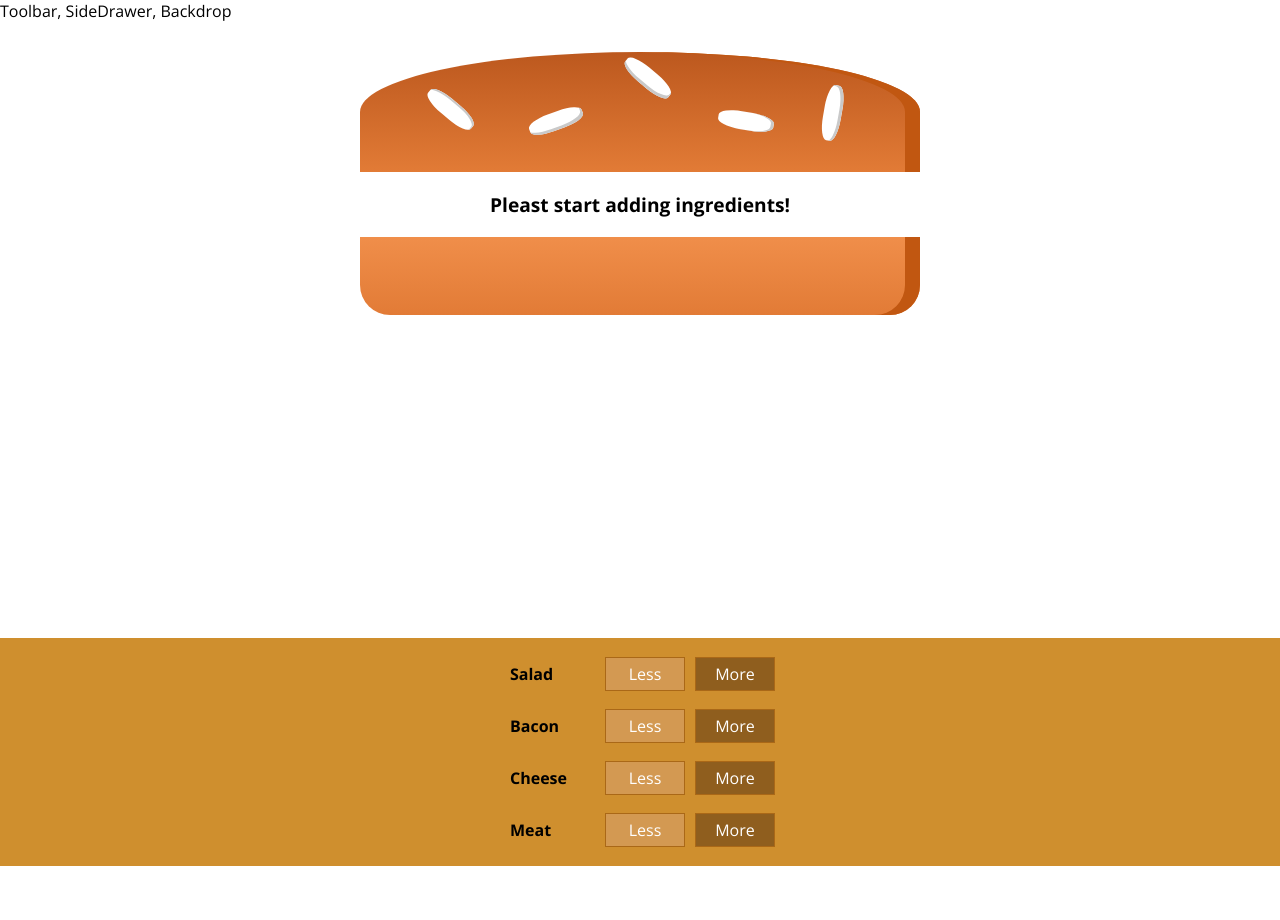
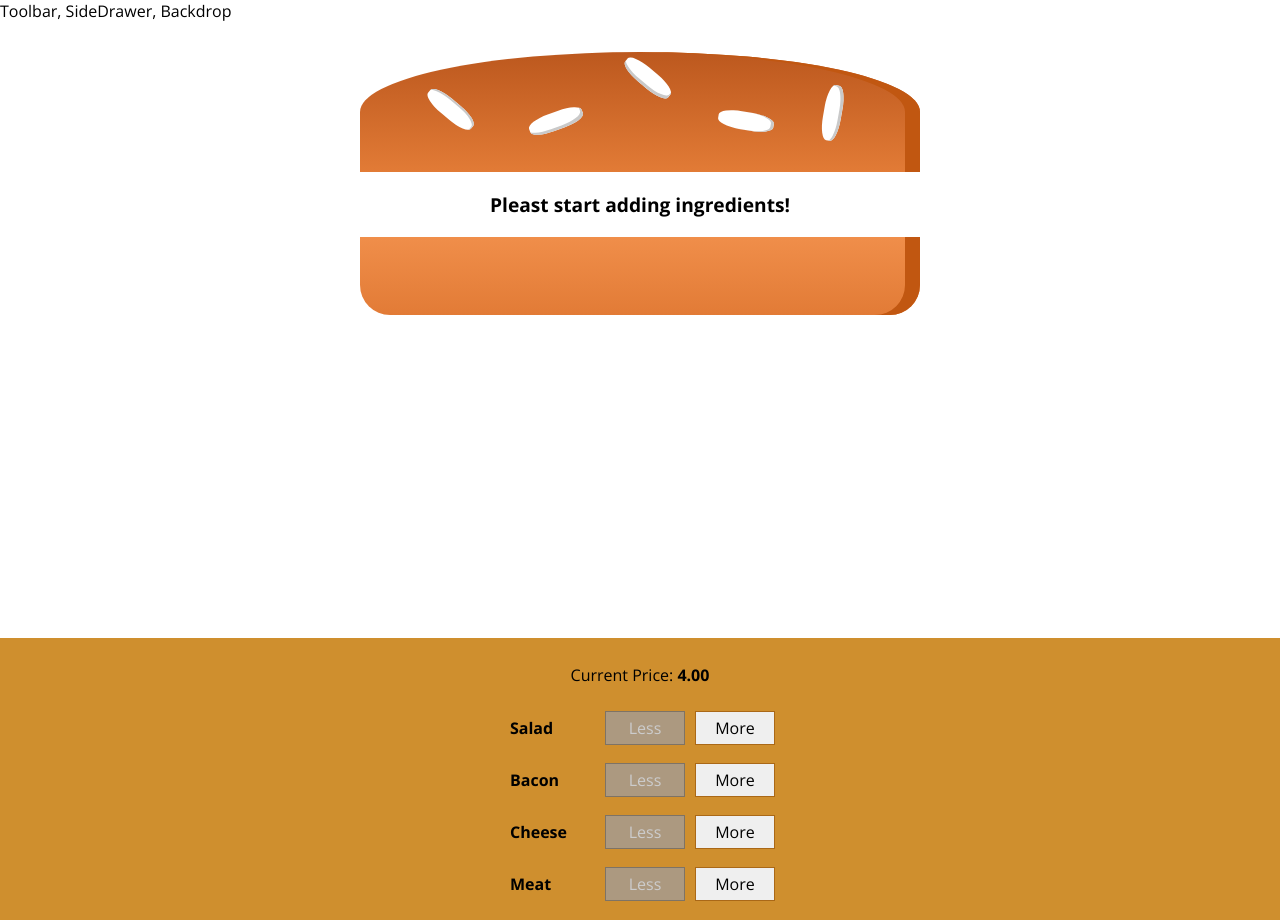
Before and after one commit to nmatthews90/burger-builder, a React app: page / in a window 1280 px wide. Before the commit the page ends 866 px from the top, so only its background shows below. Built offline with nearby package versions, Linux system fonts and the light colour scheme.

Commit message:
added ability to add and remove ingridents and price updates

```diff
--- a/src/components/Burger/BuildControls/BuildControl/BuildControl.js
+++ b/src/components/Burger/BuildControls/BuildControl/BuildControl.js
@@ -5,8 +5,13 @@
 const buildControl = props => (
   <div className={classes.BuildControl}>
     <div className={classes.Label}>{props.label}</div>
-    <button className={classes.Less}>Less</button>
-    <button className={classes.More}>More</button>
+    <button
+        className={classes.Less}
+        onClick={props.removed}
+        disabled={props.disabled} >Less</button>
+    <button c
+        lassName={classes.More}
+        onClick={props.added}>More</button>
   </div>
 );
 
--- a/src/components/Burger/BuildControls/BuildControls.js
+++ b/src/components/Burger/BuildControls/BuildControls.js
@@ -10,12 +10,21 @@
   { label: 'Meat', type: 'meat'},
 ];
 
-const buildControls = (props) => (
-    <div className={classes.BuildControls}>
-        {controls.map(ctrl => (
-            <BuildControl key={ctrl.label} label={ctrl.label} />
-        ))}
-    </div>
+const buildControls = props => (
+  <div className={classes.BuildControls}>
+    <p>
+      Current Price: <strong>{props.price.toFixed(2)}</strong>
+    </p>
+    {controls.map(ctrl => (
+      <BuildControl
+        key={ctrl.label}
+        label={ctrl.label}
+        added={() => props.ingredientAdded(ctrl.type)}
+        removed={() => props.ingredientRemoved(ctrl.type)}
+        disabled={props.disabled[ctrl.type]}
+      />
+    ))}
+  </div>
 );
 
 export default buildControls;
--- a/src/containers/BurgerBuilder/BurgerBuilder.js
+++ b/src/containers/BurgerBuilder/BurgerBuilder.js
@@ -4,6 +4,12 @@
 import Burger from '../../components/Burger/Burger';
 import BuildControls from '../../components/Burger/BuildControls/BuildControls';
 
+const INGREDIENT_PRICES = {
+  salad: 0.5,
+  cheese: 0.4,
+  meat: 1.3,
+  bacon: 0.7
+}
 class BurgerBuilder extends Component {
   state = {
     ingredients: {
@@ -11,13 +17,54 @@
       bacon: 0,
       cheese: 0,
       meat:0
-    }
+    },
+    totalPrice: 4
+  }
+
+  addIngredientHandler = (type) => {
+    const oldCount = this.state.ingredients[type];
+    const updatedCount = oldCount + 1;
+    const updatedIngredeint = {
+      ...this.state.ingredients
+    };
+    updatedIngredeint[type] = updatedCount;
+    const priceAddition = INGREDIENT_PRICES[type];
+    const oldPrice = this.state.totalPrice;
+    const newPrice = oldPrice + priceAddition;
+    this.setState({totalPrice: newPrice, ingredients: updatedIngredeint})
+  }
+
+  removeIngredientHandler = (type) => {
+        const oldCount = this.state.ingredients[type];
+        if (oldCount <= 0) {
+          return;
+        }
+        const updatedCount = oldCount - 1;
+        const updatedIngredeint = {
+          ...this.state.ingredients
+        };
+        updatedIngredeint[type] = updatedCount;
+        const priceDeduction = INGREDIENT_PRICES[type];
+        const oldPrice = this.state.totalPrice;
+        const newPrice = oldPrice - priceDeduction;
+        this.setState({ totalPrice: newPrice, ingredients: updatedIngredeint });
   }
     render () {
+        const disabledInfo = {
+          ...this.state.ingredients
+        };
+        for (let key in disabledInfo) {
+          disabledInfo[key] = disabledInfo[key] <= 0
+        }
         return (
           <Aux>
-            <Burger ingredients={this.state.ingredients}/>
-            <BuildControls />
+            <Burger ingredients={this.state.ingredients} />
+            <BuildControls
+              ingredientAdded={this.addIngredientHandler}
+              ingredientRemoved={this.removeIngredientHandler}
+              disabled={disabledInfo}
+              price={this.state.totalPrice}
+            />
           </Aux>
         );
     }
```
